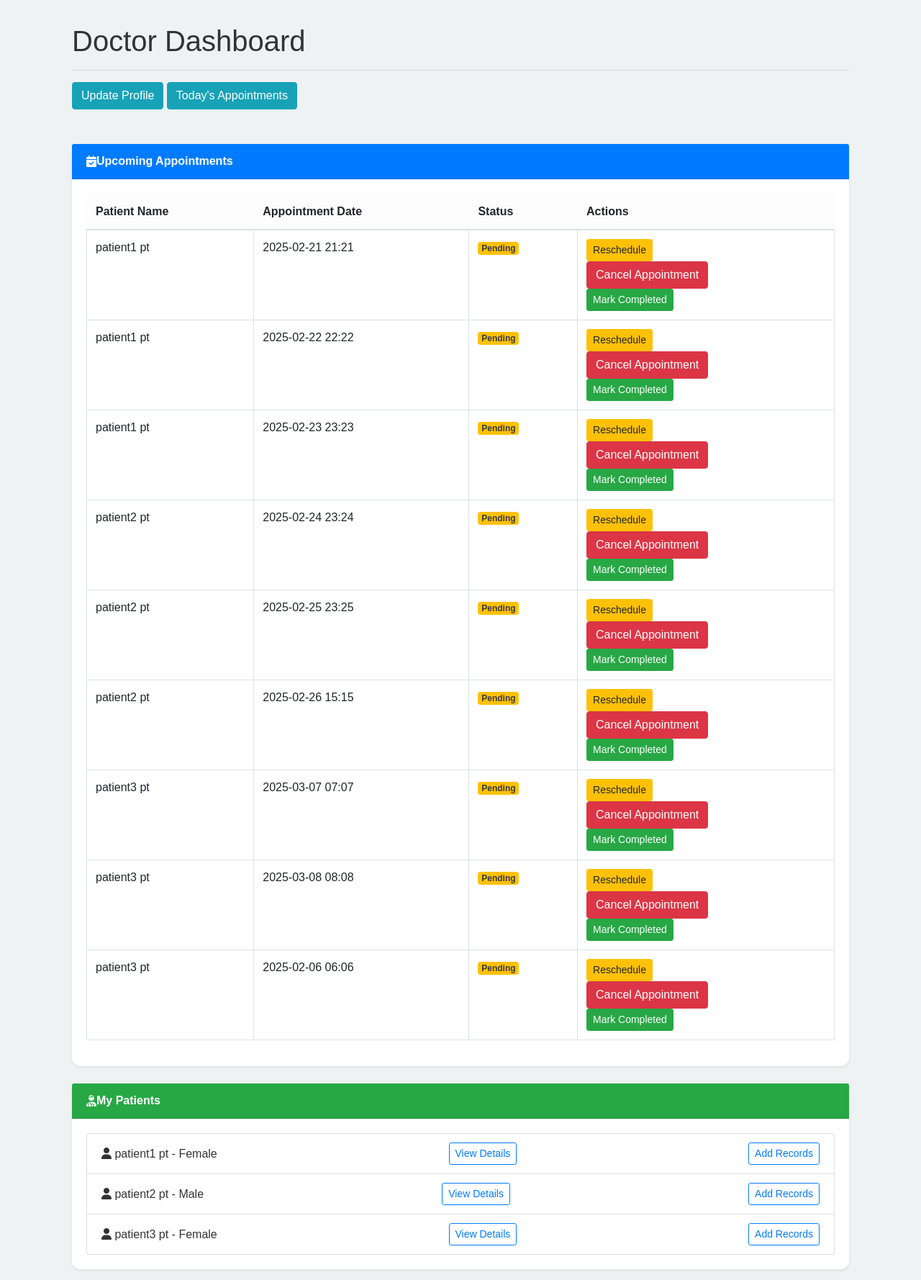
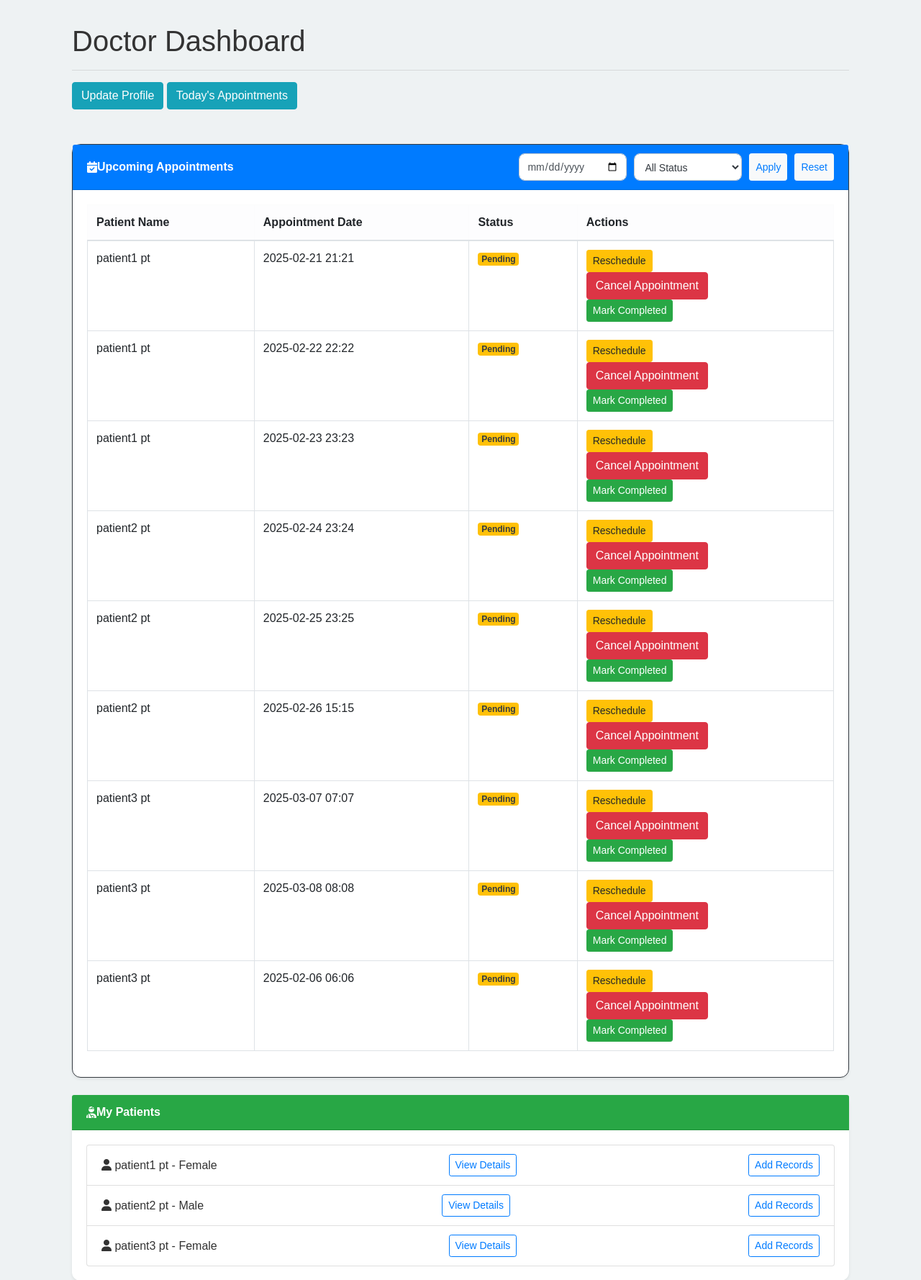
Before and after one commit to Dhanvi-Bhimani/Hospital_Management_System, a Flask app: template app/templates/dashboard_doctor.html in a window 1280 px wide. Shown: the part 201-1979 px from the top of the page at 72% size. Run offline with Flask 3, Linux system fonts and the light colour scheme; the template is opened without the code that fills it: values that come from a table or form of the project are taken from there, others are empty; data comes from the database, SQL or seed files in the repository; some libraries are stand-ins or nearby versions.

Commit message:
Added filters to Appointments

```diff
--- a/app/templates/dashboard_doctor.html
+++ b/app/templates/dashboard_doctor.html
@@ -93,13 +93,30 @@
 
 <br> <br>
 
-<div class="card mb-4 shadow-sm">
-    <div class="card-header bg-primary text-white d-flex align-items-center">
-        <i class="fas fa-calendar-check me-2"></i> <strong>Upcoming Appointments</strong>
+<div class="card mb-4 shadow-sm border border-dark">
+    <div class="card-header bg-primary text-white d-flex justify-content-between align-items-center flex-wrap">
+        <div class="d-flex align-items-center">
+            <i class="fas fa-calendar-check me-2"></i>
+            <strong>Upcoming Appointments</strong>
+        </div>
+
+        <div class="d-flex flex-wrap gap-2">
+            <input type="date" id="filterDate" class="form-control form-control-sm" placeholder="Select Date" style="width: 150px; height: 38px;">
+            <select id="filterStatus" class="form-control form-control-sm bg-white text-dark" style="width: 150px; height: 38px; margin-left: 10px;">
+                <option value="">All Status</option>
+                <option value="Pending">Pending</option>
+                <option value="Completed">Completed</option>
+                <option value="Cancelled">Cancelled</option>
+            </select>
+            <button class="btn btn-sm btn-light text-primary ms-2" style="margin-left: 10px;" onclick="filterAppointments()">Apply</button>
+            <button class="btn btn-sm btn-light text-primary ms-2" style="margin-left: 10px;" onclick="resetFilters()">Reset</button>
+        </div>
     </div>
-    <div class="card-body">
+
+
+    <div class="card-body border-dark">
         {% if appointments %}
-            <table class="table table-hover table-bordered">
+        <table id="appointmentsTable" class="table table-hover table-bordered">
                 <thead class="table-light">
                     <tr>
                         <th>Patient Name</th>
@@ -258,4 +275,40 @@
 </div>
 
 </div>
+
+<script>
+    function filterAppointments() {
+        var selectedDate = document.getElementById("filterDate").value;
+        var selectedStatus = document.getElementById("filterStatus").value.toLowerCase();
+
+        var rows = document.querySelectorAll("#appointmentsTable tbody tr");
+
+        rows.forEach(function(row) {
+            var appointmentDate = row.querySelector("td:nth-child(2)").textContent.trim();
+            var status = row.querySelector("td:nth-child(3) span").textContent.trim().toLowerCase();
+
+            var showRow = true;
+
+            if (selectedDate) {
+                var rowDate = appointmentDate.split(" ")[0]; // Extracts YYYY-MM-DD
+                if (rowDate !== selectedDate) {
+                    showRow = false;
+                }
+            }
+
+            if (selectedStatus && status !== selectedStatus) {
+                showRow = false;
+            }
+
+            row.style.display = showRow ? "" : "none";
+        });
+    }
+
+    function resetFilters() {
+        document.getElementById("filterDate").value = "";
+        document.getElementById("filterStatus").value = "";
+        filterAppointments(); // Reset table to show all rows
+    }
+    </script>
+
 {% endblock %}
```
Also changed, not shown: app/templates/login.html (+16 -0 lines).
